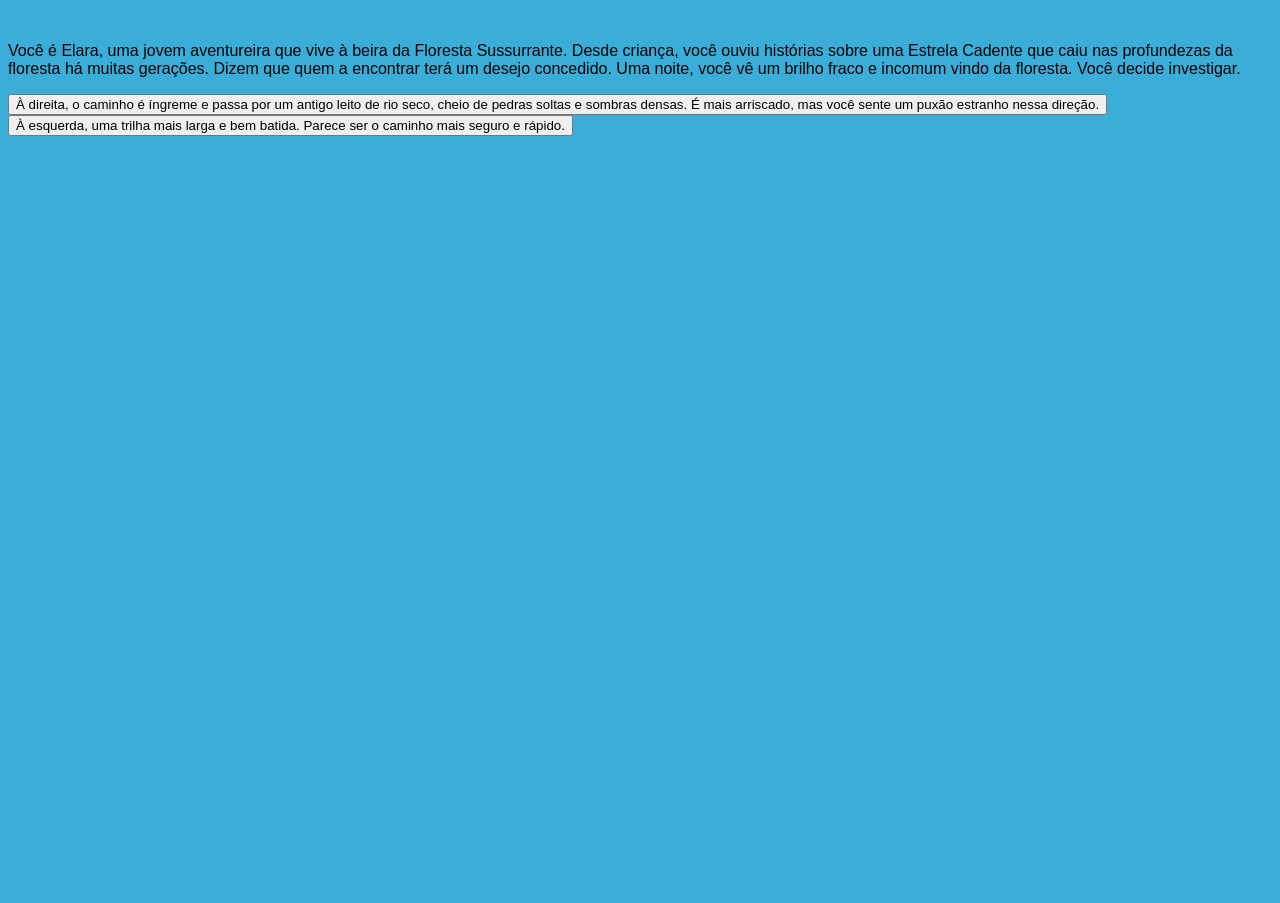
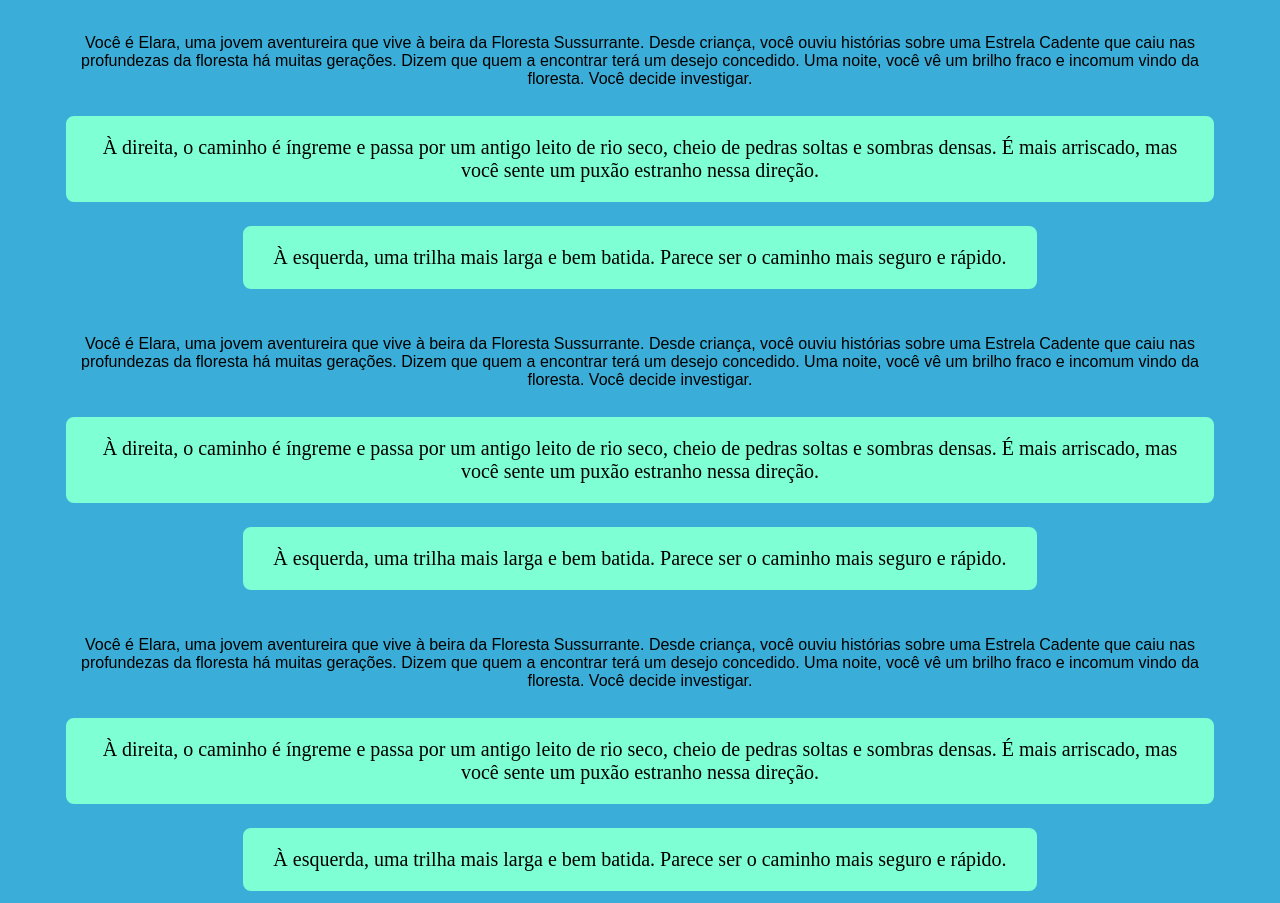
Before and after one commit to gustavomorescobecker-netizen/historia1DS, a plain HTML site: page index.html in a window 1280 px wide. Before the commit the page ends 800 px from the top, so only its background shows below. Drawn offline with Linux system fonts and the light colour scheme; a web font is replaced by a local one.

Commit message:
Add files via upload

```diff
--- a/index.html
+++ b/index.html
@@ -1,19 +1,46 @@
 <!DOCTYPE html>
 <html lang="pt-br">
+
 <head>
     <meta charset="UTF-8">
     <meta name="viewport" content="width=device-width, initial-scale=1.0">
     <title>Historia</title>
     <link rel="stylesheet" href="style.css">
 </head>
+
 <body>
     <main>
         <div>
             <img src="" alt="">
-            <p>Você é Elara, uma jovem aventureira que vive à beira da Floresta Sussurrante. Desde criança, você ouviu histórias sobre uma Estrela Cadente que caiu nas profundezas da floresta há muitas gerações. Dizem que quem a encontrar terá um desejo concedido. Uma noite, você vê um brilho fraco e incomum vindo da floresta. Você decide investigar.</p>
-            <button>À direita, o caminho é íngreme e passa por um antigo leito de rio seco, cheio de pedras soltas e sombras densas. É mais arriscado, mas você sente um puxão estranho nessa direção.</button>
+            <p>Você é Elara, uma jovem aventureira que vive à beira da Floresta Sussurrante. Desde criança, você ouviu
+                histórias sobre uma Estrela Cadente que caiu nas profundezas da floresta há muitas gerações. Dizem que
+                quem a encontrar terá um desejo concedido. Uma noite, você vê um brilho fraco e incomum vindo da
+                floresta. Você decide investigar.</p>
+            <button>À direita, o caminho é íngreme e passa por um antigo leito de rio seco, cheio de pedras soltas e
+                sombras densas. É mais arriscado, mas você sente um puxão estranho nessa direção.</button>
+            <button>À esquerda, uma trilha mais larga e bem batida. Parece ser o caminho mais seguro e rápido.</button>
+        </div>
+        <div>
+            <img src="" alt="">
+            <p>Você é Elara, uma jovem aventureira que vive à beira da Floresta Sussurrante. Desde criança, você ouviu
+                histórias sobre uma Estrela Cadente que caiu nas profundezas da floresta há muitas gerações. Dizem que
+                quem a encontrar terá um desejo concedido. Uma noite, você vê um brilho fraco e incomum vindo da
+                floresta. Você decide investigar.</p>
+            <button>À direita, o caminho é íngreme e passa por um antigo leito de rio seco, cheio de pedras soltas e
+                sombras densas. É mais arriscado, mas você sente um puxão estranho nessa direção.</button>
+            <button>À esquerda, uma trilha mais larga e bem batida. Parece ser o caminho mais seguro e rápido.</button>
+        </div>
+        <div>
+            <img src="" alt="">
+            <p>Você é Elara, uma jovem aventureira que vive à beira da Floresta Sussurrante. Desde criança, você ouviu
+                histórias sobre uma Estrela Cadente que caiu nas profundezas da floresta há muitas gerações. Dizem que
+                quem a encontrar terá um desejo concedido. Uma noite, você vê um brilho fraco e incomum vindo da
+                floresta. Você decide investigar.</p>
+            <button>À direita, o caminho é íngreme e passa por um antigo leito de rio seco, cheio de pedras soltas e
+                sombras densas. É mais arriscado, mas você sente um puxão estranho nessa direção.</button>
             <button>À esquerda, uma trilha mais larga e bem batida. Parece ser o caminho mais seguro e rápido.</button>
         </div>
     </main>
 </body>
+
 </html>
--- a/script.js
+++ b/script.js
@@ -0,0 +1,6 @@
+const avanca = document.querySelectorAll('.btn-proximo')
+avanca.forEach(button=>{
+    button.eddEventListener('click', function(){
+        const atual = document.query
+    }
+})
--- a/style.css
+++ b/style.css
@@ -1,15 +1,57 @@
 @import url('https://fonts.googleapis.com/css2?family=Montserrat:ital,wght@0,100..900;1,100..900&family=SUSE+Mono:ital,wght@0,100..800;1,100..800&display=swap');
 
 
-:root{
+:root {
     --sea-green: #388659ff;
---pigment-green: #52aa5eff;
---zomp: #52aa8aff;
---process-cyan: #3aaed8ff;
---titulo: "Montserrat", sans-serif;
---texto: "SUSE Mono", sans-serif;
+    --pigment-green: #52aa5eff;
+    --zomp: #52aa8aff;
+    --process-cyan: #3aaed8ff;
+    --titulo: "Montserrat", sans-serif;
+    --texto: "SUSE Mono", sans-serif;
 }
-body{
+
+body {
     background-color: var(--process-cyan);
-    font-family:var(--texto);
+    font-family: var(--texto);
 }
+
+body {
+    background-color: #3aaed8ff;
+    font-family: var(--texto);
+    margin: 0%;
+    padding: 0;
+    display: flex;
+    align-items: center;
+    justify-content: center;
+}
+
+main {
+    margin-top: 2Opx;
+    max-width: 90%;
+    text-align: center;
+}
+
+button {
+    font-family: var azul;
+    background-color: aquamarine;
+    color: var(verde);
+    border: 2px solid var(--process-cyan);
+    padding: 20px 30px;
+    margin: 10px 0;
+    cursor: pointer;
+    border-radius: 10px;
+    font-size: 20px;
+}
+
+button:hover {
+    background-color: bisque;
+    color: var(--pigment-green);
+    transition: 0.5s;
+}
+.passso{
+    font-size: 24px;
+    display: none
+}
+.passo.ativo{
+    display: block;
+}
```
